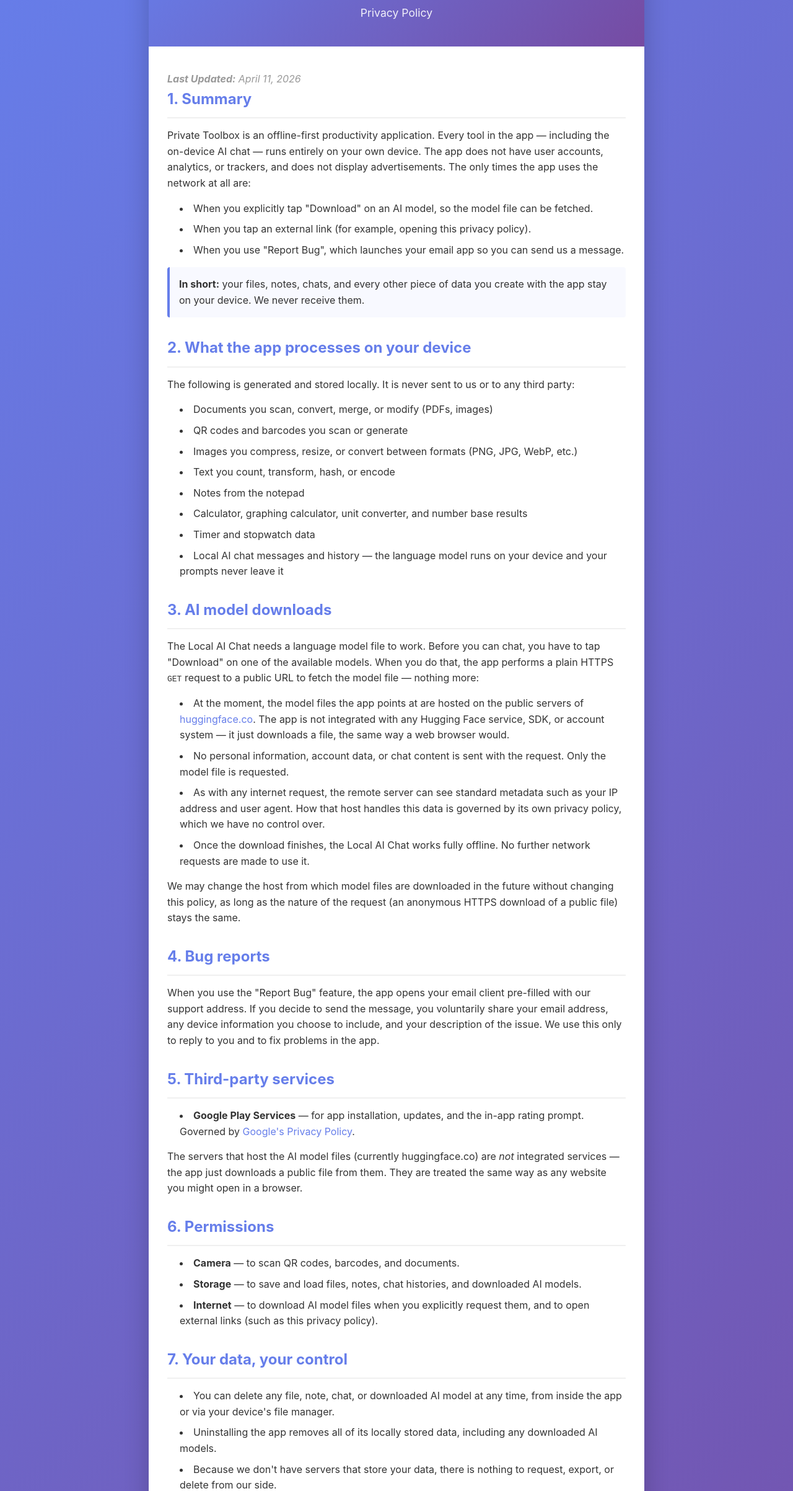
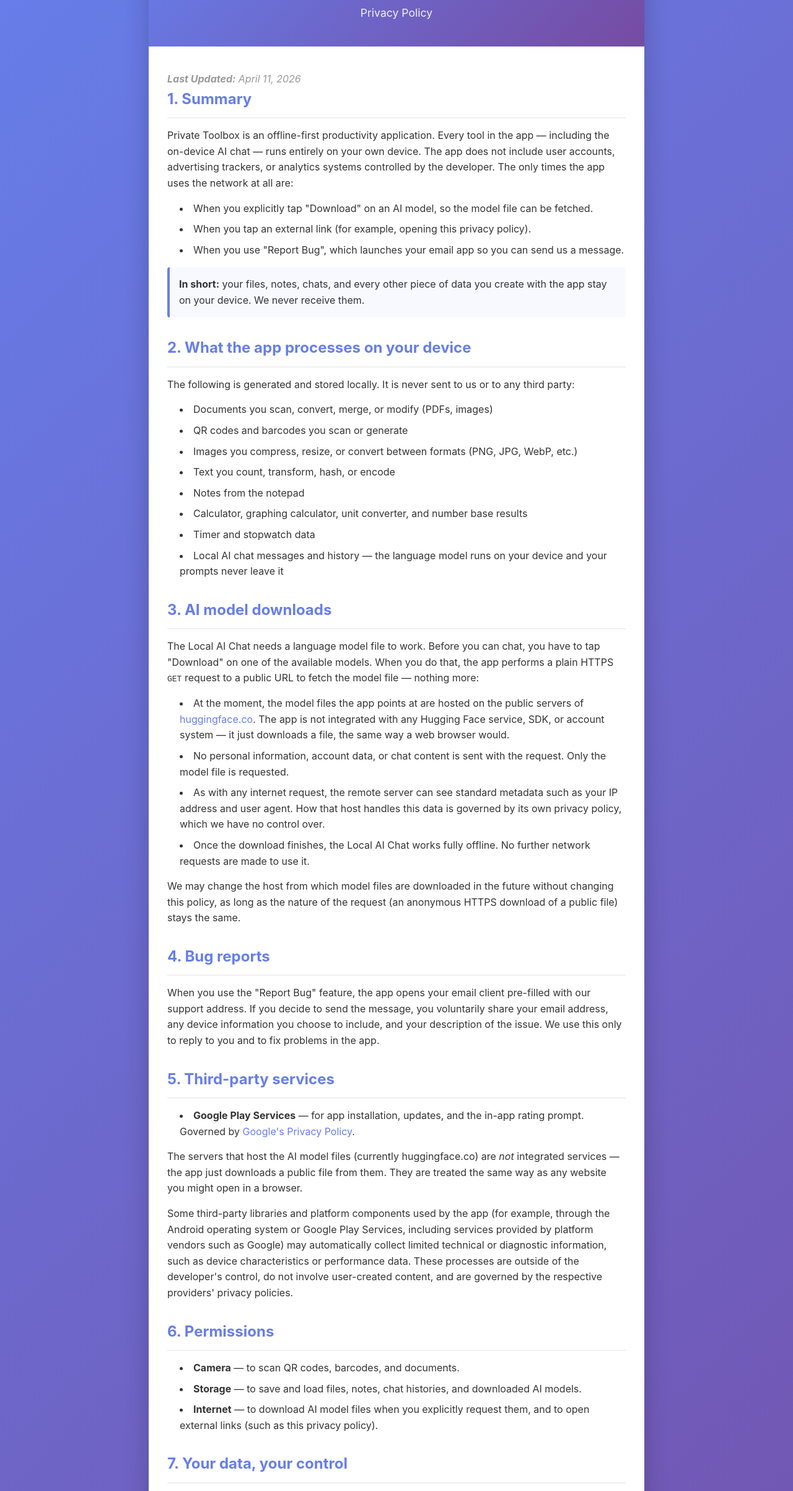
Before and after one commit to ToolBoxLabs/private-toolbox, a plain HTML site: page index.html in a window 1280 px wide. Shown: the part 127-2532 px from the top of the page at 62% size. Drawn offline with Linux system fonts and the light colour scheme.

Commit message:
Add files via upload

```diff
--- a/index.html
+++ b/index.html
@@ -128,7 +128,7 @@
 
             <div class="section">
                 <h2>1. Summary</h2>
-                <p>Private Toolbox is an offline-first productivity application. Every tool in the app — including the on-device AI chat — runs entirely on your own device. The app does not have user accounts, analytics, or trackers, and does not display advertisements. The only times the app uses the network at all are:</p>
+                <p>Private Toolbox is an offline-first productivity application. Every tool in the app — including the on-device AI chat — runs entirely on your own device. The app does not include user accounts, advertising trackers, or analytics systems controlled by the developer. The only times the app uses the network at all are:</p>
                 <ul>
                     <li>When you explicitly tap "Download" on an AI model, so the model file can be fetched.</li>
                     <li>When you tap an external link (for example, opening this privacy policy).</li>
@@ -193,6 +193,11 @@
                     -->
                 </ul>
                 <p>The servers that host the AI model files (currently huggingface.co) are <em>not</em> integrated services — the app just downloads a public file from them. They are treated the same way as any website you might open in a browser.</p>
+                <p>
+                Some third-party libraries and platform components used by the app (for example, through the Android operating system or Google Play Services, including services provided by platform vendors such as Google) may automatically collect limited technical or diagnostic information, such as device characteristics or performance data.
+
+                These processes are outside of the developer's control, do not involve user-created content, and are governed by the respective providers' privacy policies.
+                </p>
             </div>
 
             <div class="section">
@@ -238,7 +243,7 @@
 
         <div class="footer">
             <p>&copy; 2026 Toolbox Labs — Private Toolbox. All rights reserved.</p>
-            <p>100% offline. No ads, no trackers, no accounts.</p>
+            <p>100% offline. No ads, no accounts.</p>
         </div>
     </div>
 </body>
```
